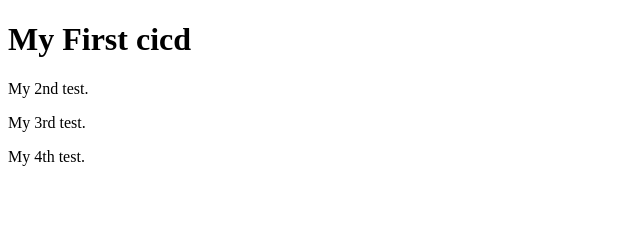
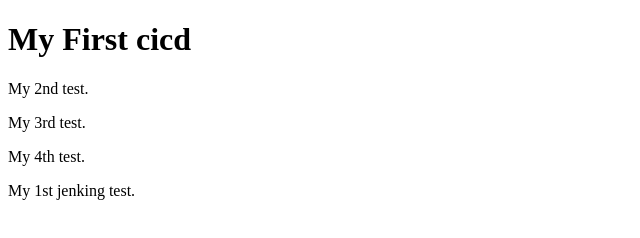
Before and after one commit to ayomalperera/cicd-test, a plain HTML site: page index.html in a window 1280 px wide. Shown: the whole page, without its empty margins (0-640 px from the left). Drawn offline with Linux system fonts and the light colour scheme.

Commit message:
Update index.html

```diff
--- a/index.html
+++ b/index.html
@@ -7,6 +7,7 @@
 <p>My 2nd test.</p>
 <p>My 3rd test.</p>
 <p>My 4th test.</p>
+<p>My 1st jenking test.</p>
 
 
 </body>
```
